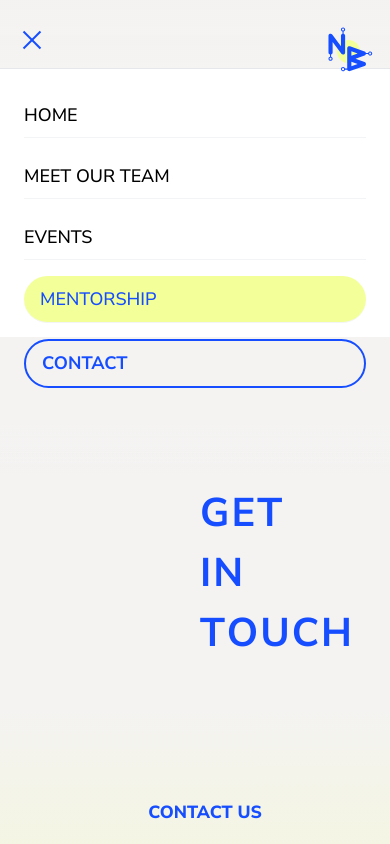
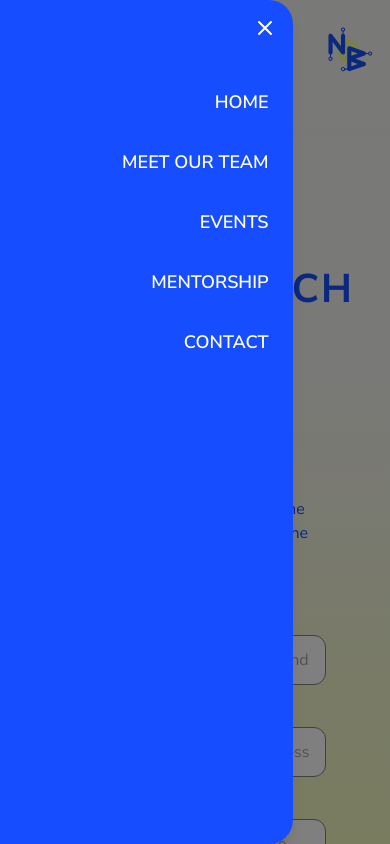
Before and after one commit to webimpactuw/neurobiology-club, a Next.js app in the folder neurobiology-club/: page /contact in a window 390 px wide. Both pictures are taken after a click on the button "Toggle mobile menu". Shown: the top 844 px of the page. Built offline with nearby package versions, Linux system fonts and the light colour scheme.

Commit message:
mobile navbar stylings

```diff
--- a/neurobiology-club/app/components/Header.js
+++ b/neurobiology-club/app/components/Header.js
@@ -61,13 +61,31 @@ export default function Header() {
             </Link>
           </div>
 
-          {/* Mobile Navigation Dropdown */}
-          <div className={`md:hidden transition-all duration-300 ease-in-out overflow-hidden ${isMobileMenuOpen ? 'max-h-96 opacity-100' : 'max-h-0 opacity-0'}`}>
-            <div className="bg-white shadow-lg border-t border-gray-200">
-              <ul className="flex flex-col space-y-4 p-6 text-lg font-medium">
+          {/* Mobile Navigation Overlay */}
+          {isMobileMenuOpen && (
+            <div
+              className="md:hidden fixed inset-0 bg-black bg-opacity-50 z-10"
+              onClick={toggleMobileMenu}
+            ></div>
+          )}
+
+          {/* Mobile Navigation Sidebar */}
+          <div className={`md:hidden fixed top-0 left-0 h-full w-3/4 bg-[#164EFF] shadow-lg transform transition-transform duration-300 ease-in-out z-20 rounded-r-3xl ${isMobileMenuOpen ? 'translate-x-0' : '-translate-x-full'}`}>
+            <div className="flex justify-end p-4">
+              <button
+                onClick={toggleMobileMenu}
+                className="text-white hover:text-gray-200"
+                aria-label="Close mobile menu"
+              >
+                <svg className="w-6 h-6" fill="none" stroke="currentColor" viewBox="0 0 24 24">
+                  <path strokeLinecap="round" strokeLinejoin="round" strokeWidth={2} d="M6 18L18 6M6 6l12 12" />
+                </svg>
+              </button>
+            </div>
+            <ul className="flex flex-col space-y-4 p-6 text-lg font-semibold text-right text-white">
                 <Link
                   href={"/"}
-                  className={`${pathname === "/" ? "active" : ""} py-2 border-b border-gray-100`}
+                  className="py-2"
                   onClick={() => { scrollToTop(); setIsMobileMenuOpen(false); }}
                 >
                   HOME
@@ -75,7 +93,7 @@ export default function Header() {
 
                 <Link
                   href={"/team"}
-                  className={`${pathname === "/team" ? "active" : ""} py-2 border-b border-gray-100`}
+                  className="py-2"
                   onClick={() => { scrollToTop(); setIsMobileMenuOpen(false); }}
                 >
                   MEET OUR TEAM
@@ -83,7 +101,7 @@ export default function Header() {
 
                 <Link
                   href={"/events"}
-                  className={`${pathname === "/events" ? "active" : ""} py-2 border-b border-gray-100`}
+                  className="py-2"
                   onClick={() => { scrollToTop(); setIsMobileMenuOpen(false); }}
                 >
                   EVENTS
@@ -91,8 +109,7 @@ export default function Header() {
 
                 <Link
                   href={"/mentorship"}
-                  className={`${pathname === "/mentorship" ? "active" : ""} py-2 border-b border-gray-100`}
-                  id="mentorship"
+                  className="py-2"
                   onClick={() => { scrollToTop(); setIsMobileMenuOpen(false); }}
                 >
                   MENTORSHIP
@@ -100,14 +117,13 @@ export default function Header() {
 
                 <Link
                   href={"/contact"}
-                  className={`${pathname === "/contact" ? "active" : ""} py-2`}
+                  className="py-2"
                   onClick={() => { scrollToTop(); setIsMobileMenuOpen(false); }}
                 >
                   CONTACT
                 </Link>
               </ul>
             </div>
-          </div>
 
           <div id="gradient"></div>
         </nav>
```
